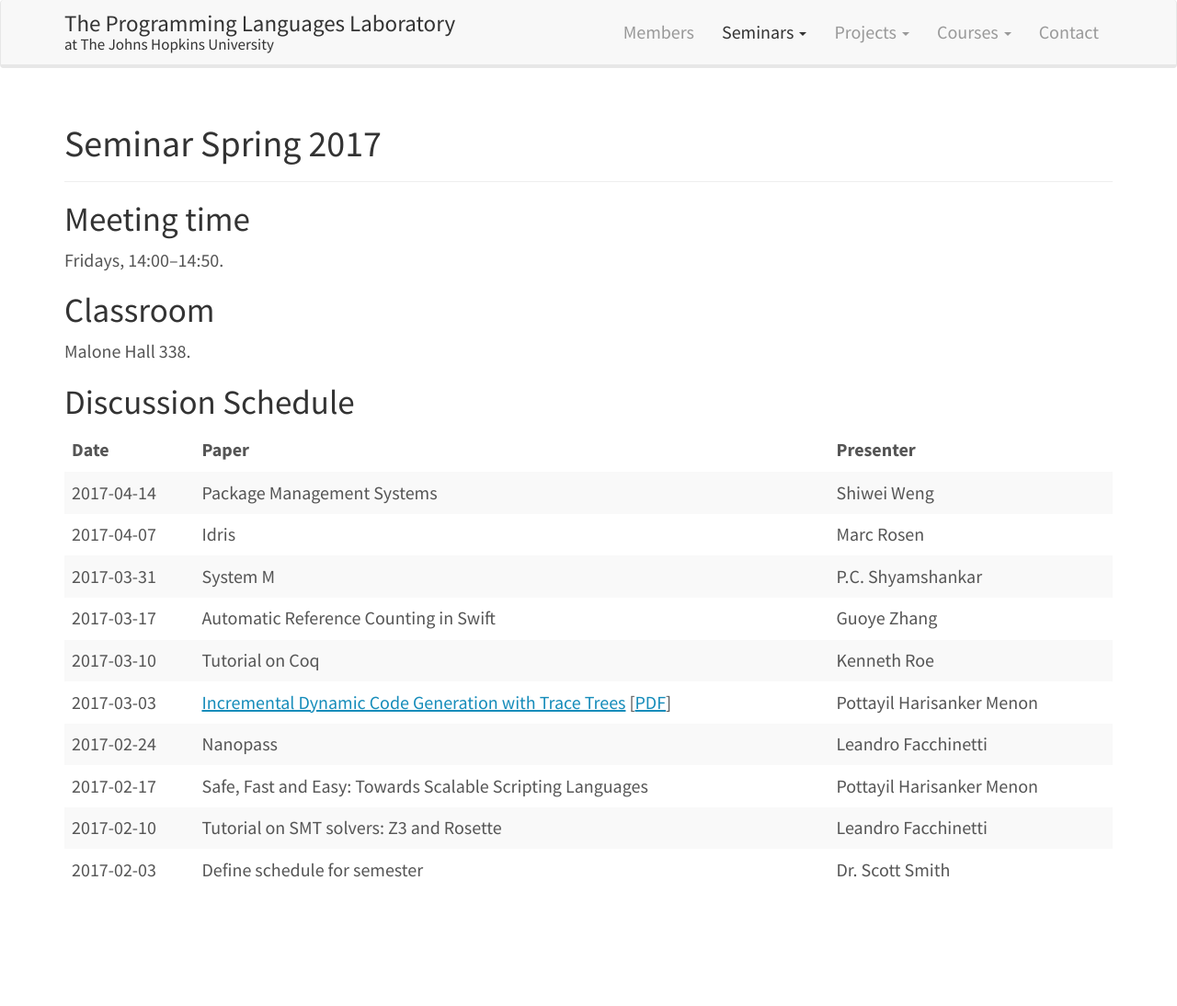
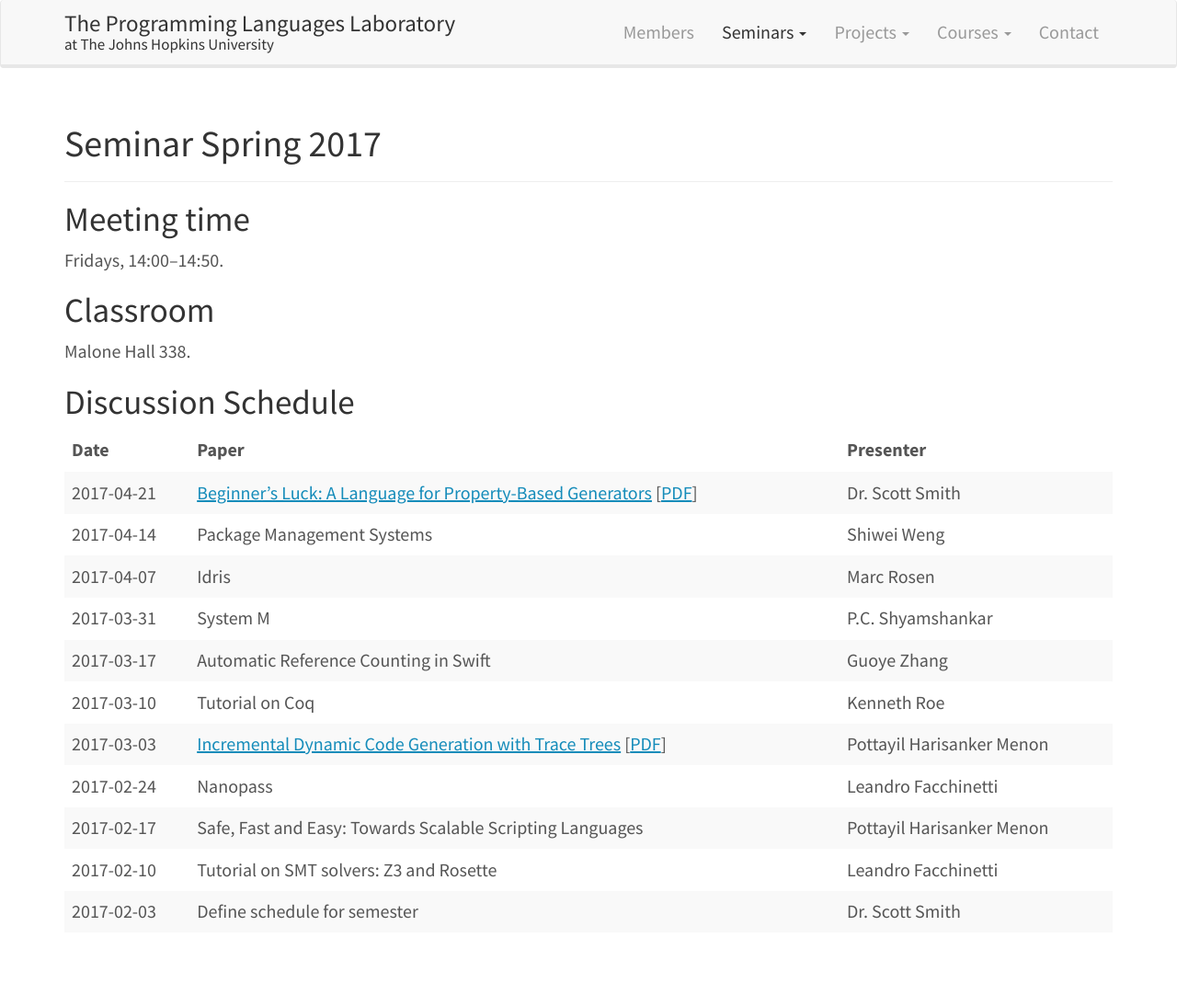
Before and after one commit to JHU-PL-Lab/www-pl-lab, a Jekyll site: the page built from seminars/spring-2017.md, in a window 1280 px wide. Shown: the whole page at 92% size. Built offline with Jekyll 4.4.1, drawn with Linux system fonts in a browser that asks for light colours; before the commit the page ends 1048 px from its top, so only the background shows below that.

Commit message:
Add 2017-04-21 seminar

```diff
--- a/seminars/spring-2017.md
+++ b/seminars/spring-2017.md
@@ -18,6 +18,7 @@ Discussion Schedule
 
 |       Date | Paper                                                                                                                                                                                                                                    | Presenter                 |
 |------------+------------------------------------------------------------------------------------------------------------------------------------------------------------------------------------------------------------------------------------------+---------------------------|
+| 2017-04-21 | [Beginner’s Luck: A Language for Property-Based Generators](https://arxiv.org/abs/1607.05443) [[PDF](https://arxiv.org/pdf/1607.05443)]                                                                                                  | Dr. Scott Smith           |
 | 2017-04-14 | Package Management Systems                                                                                                                                                                                                               | Shiwei Weng               |
 | 2017-04-07 | Idris                                                                                                                                                                                                                                    | Marc Rosen                |
 | 2017-03-31 | System M                                                                                                                                                                                                                                 | P.C. Shyamshankar         |
```
